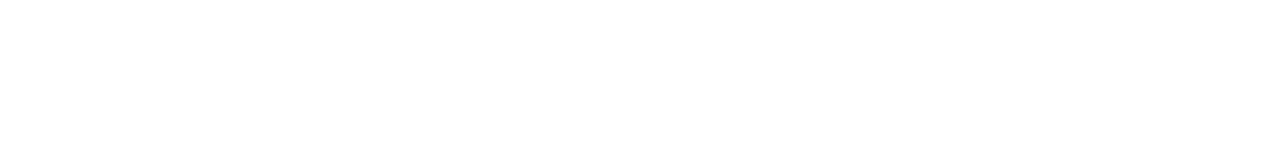
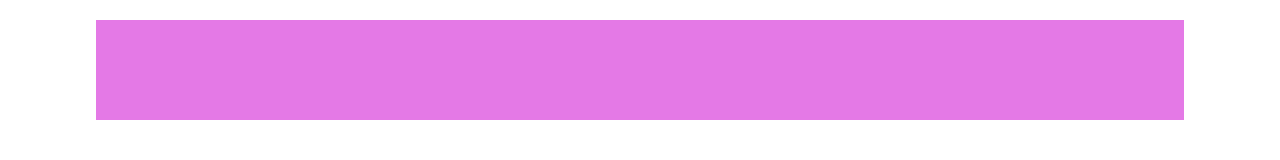
Before and after one commit to GiandoSaba/htmlcss-struttura-wp, a plain HTML site: page index.html in a window 1280 px wide. Drawn offline with Linux system fonts and the light colour scheme.

Commit message:
add_header

```diff
--- a/css/style.css
+++ b/css/style.css
@@ -9,3 +9,16 @@
     display: table;
     clear: both;
 }
+
+.container {
+    background-color: black;
+    width: 85%;
+    margin: 20px auto;
+
+}
+
+header {
+    background-color: #E479E6;
+    height: 100px;
+    width: 100%;
+}
--- a/index.html
+++ b/index.html
@@ -8,6 +8,11 @@
     <title>Layout Wordpress</title>
 </head>
 <body>
-
+    <div class="container">
+        <header></header>
+        <div class="jumbo"></div>
+        <main></main>
+        <footer></footer>
+    </div>
 </body>
 </html>
```
